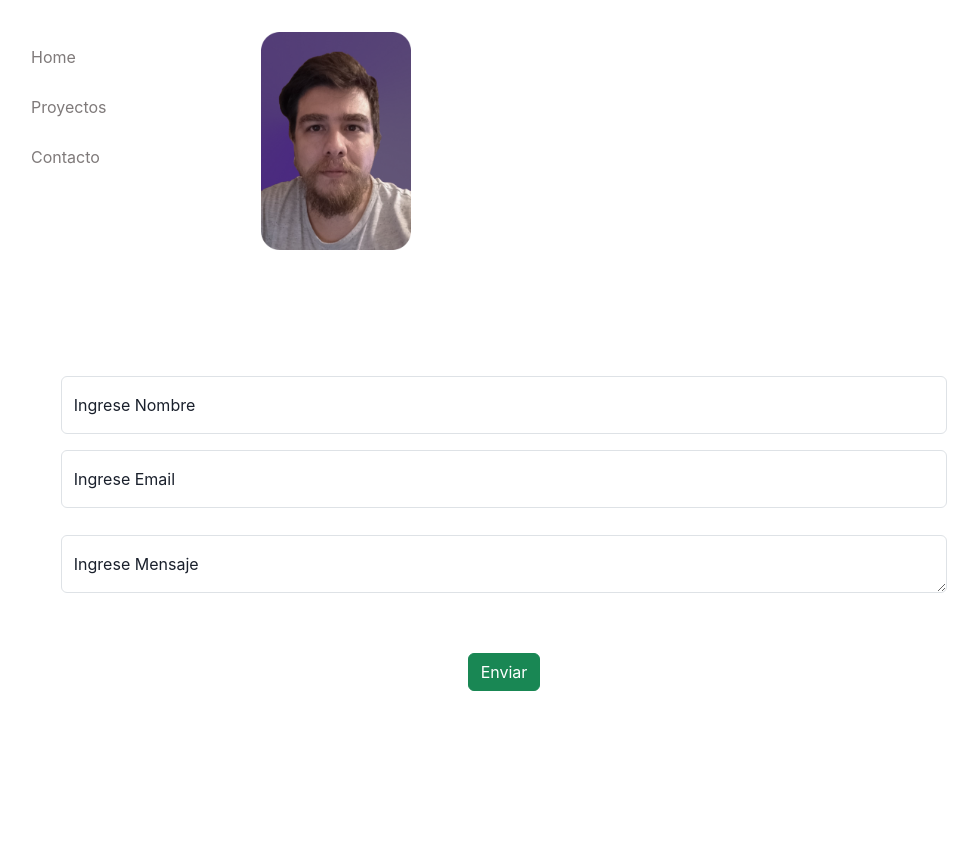
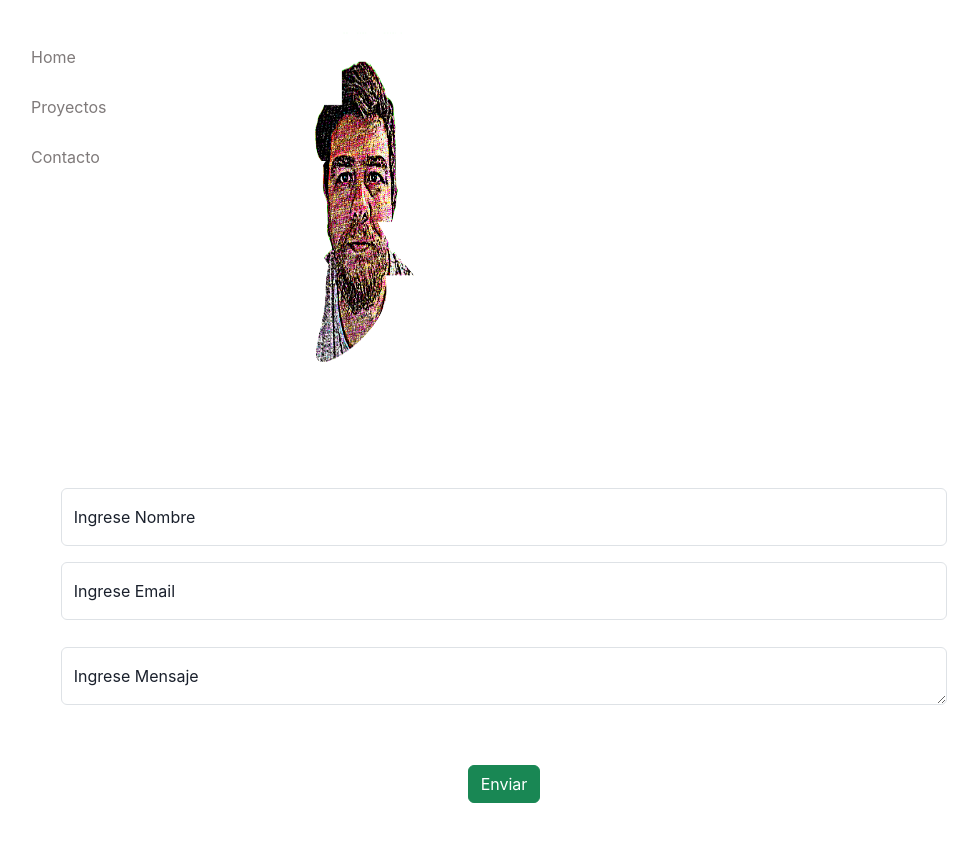
Before and after one commit to Gracciangel/portfolio, a React (Vite) app: page /contact in a window 1280 px wide. Shown: the top 842 px of the page, without its empty margins (136-1114 px from the left). Before the commit the page ends 818 px from the top, so only its background shows below. Built offline with nearby package versions, Linux system fonts and the light colour scheme.

Commit message:
change img perfil

```diff
--- a/src/components/MenuApp.jsx
+++ b/src/components/MenuApp.jsx
@@ -1,15 +1,6 @@
 
 import Container from 'react-bootstrap/Container';
 import { useState } from 'react';
-import {
-
-  MenuButton,
-  MenuList,
-  MenuItemOption,
-  MenuGroup,
-  MenuOptionGroup,
-  MenuDivider,
-} from '@chakra-ui/react'
 import { Link } from 'react-router-dom';
 import { icons } from '../assets/data';
 import { Menu, Sidebar, MenuItem } from 'react-pro-sidebar';
@@ -25,12 +16,13 @@ export const MenuApp = () => {
 
   const [collapse, setCollapse] = useState(false)
   const [animated, setAnimated] = useState(false)
-
+  const [ perfil , setPerfil ] = useState(false)
   //functions
 
   const toggle = () => {
     setCollapse(!collapse)
     setAnimated(!animated)
+    setPerfil(!perfil)
     if (animated) {
       return true;
     }
@@ -82,9 +74,10 @@ export const MenuApp = () => {
             </Menu>
 
           </Sidebar>
-          <Perfil />
+          <Perfil changeClass={perfil} />
         </div>
       </Container>
+
     </>
 
   )
--- a/src/components/Perfil.jsx
+++ b/src/components/Perfil.jsx
@@ -6,13 +6,15 @@ import { useState } from 'react';
 import {Alert , Tooltip } from '@chakra-ui/react';
 
 
-export const Perfil = ({img}) =>{
+export const Perfil = ({ changeClass}) =>{
+
   const [ alerta , setAlerta ] = useState(false)
   const showAlert =() =>{
     setAlerta(true)
     setTimeout(()=>{
       setAlerta(false)
     }, 1000)
+    //-------------
   }
   return (
         <>
@@ -22,8 +24,9 @@ export const Perfil = ({img}) =>{
         >
         <a href={doc.cv} rel="noopener noreferrer" download>
         <img src={imgPerfil.perfil} alt="foto de perfil"
-          className='perfil'
+          className={changeClass ? 'perfil' : 'perfil2'}
           onClick={showAlert }
+
         />
         </a>
         </Tooltip>
--- a/src/styles/images.css
+++ b/src/styles/images.css
@@ -1,5 +1,12 @@
 .perfil {
-    width: 150px;
+    width: 200px;
+    transition: .5s;
+    transform: rotateY(5deg);
+}
+.perfil2{
+    transition: .5s;
+    width: 200px;
+    transform: rotateY(58deg);
 }
 
 .perfil:hover {
```
Also changed, not shown: public/imgs/fotoPerfil.png.
